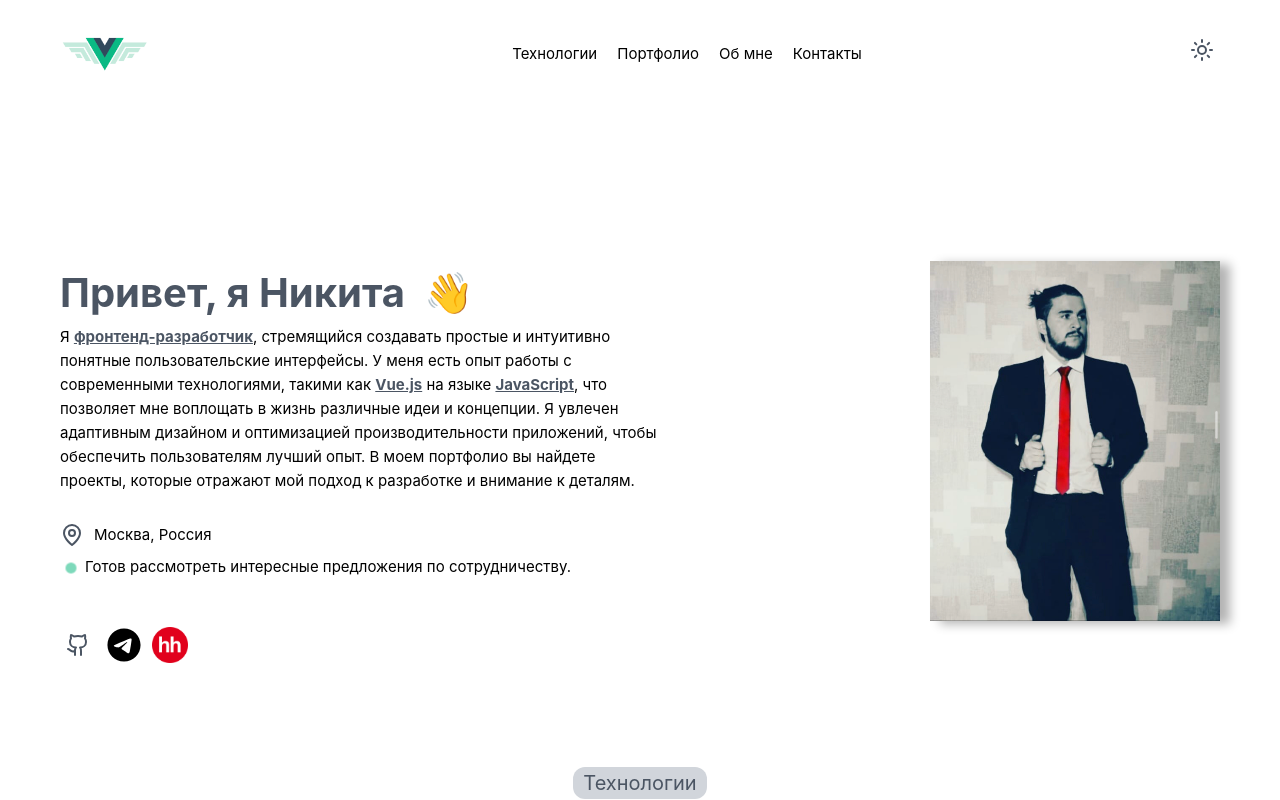
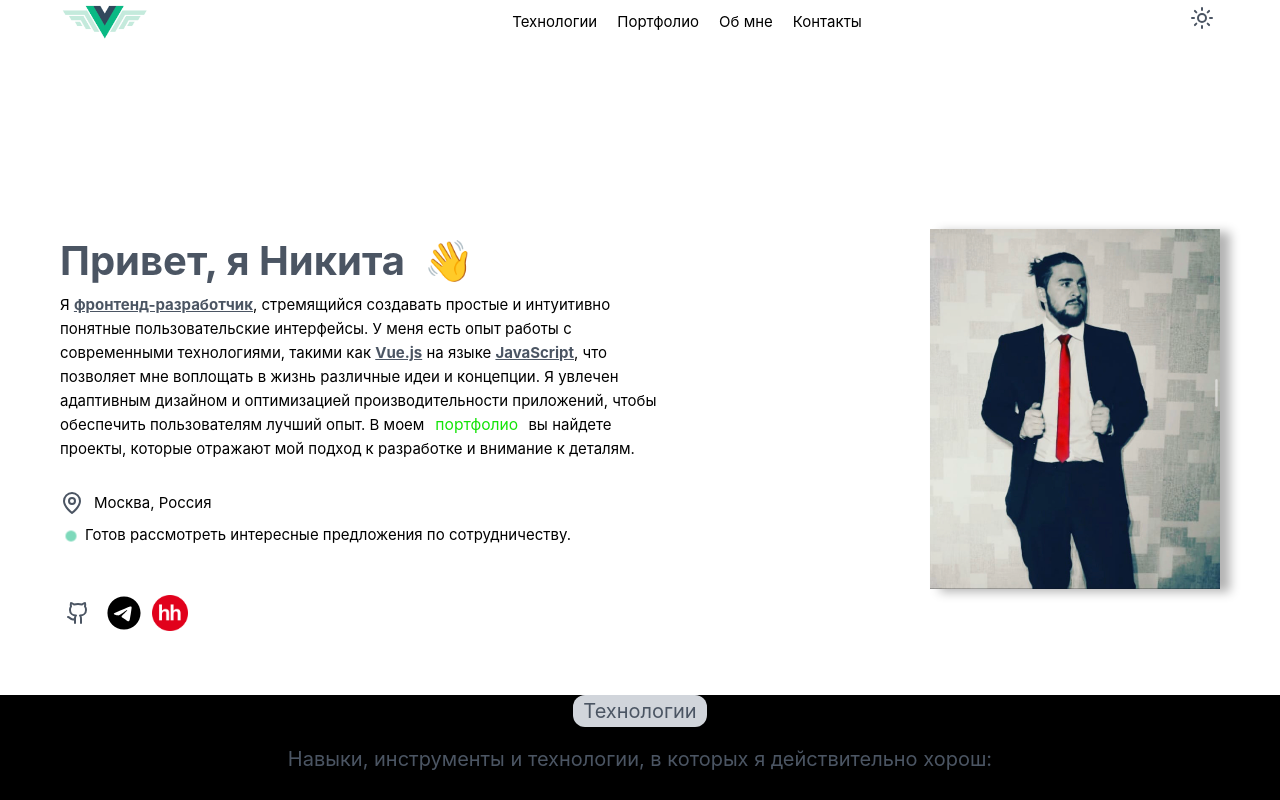
Before and after one commit to Yanikoo/portfolio-vue, a Vue app: page / in a window 1280 px wide. Shown: the top 800 px of the page. Built offline with nearby package versions, Linux system fonts and the light colour scheme.

Commit message:
перевоел в формат svg

```diff
--- a/src/assets/base.css
+++ b/src/assets/base.css
@@ -61,3 +61,7 @@ body {
   -webkit-font-smoothing: antialiased;
   -moz-osx-font-smoothing: grayscale;
 }
+
+html {
+  scroll-behavior: smooth;
+}
--- a/src/assets/main.css
+++ b/src/assets/main.css
@@ -2,9 +2,9 @@
 /* @import './variable.css'; */
 
 #app {
-  max-width: 1280px;
+  max-width: 100%;
   margin: 0 auto;
-  padding: 2rem;
+  padding: 0;
   font-weight: normal;
 }
 
--- a/src/components/AppHeader.vue
+++ b/src/components/AppHeader.vue
@@ -3,10 +3,10 @@
     <nav :class="['navbar', { 'dark-mode': isDarkMode }]">
       <img src="../assets/img/vuelog.png" alt="" width="90" height="40" />
       <ul class="navbar__list">
-        <li><a href="#">Технологии</a></li>
-        <li><a href="#">Портфолио</a></li>
-        <li><a href="#">Об мне</a></li>
-        <li><a href="#">Контакты</a></li>
+        <li><a href="#stack">Технологии</a></li>
+        <li><a href="#portfolio">Портфолио</a></li>
+        <li><a href="#section3">Об мне</a></li>
+        <li><a href="#section4">Контакты</a></li>
       </ul>
       <ThemeToggle @toggle-theme="toggleTheme" />
       <!-- Используйте ваш новый компонент -->
--- a/src/components/AppStack.vue
+++ b/src/components/AppStack.vue
@@ -1,5 +1,6 @@
 <template>
   <div class="container" id="stack">
+    <div class="container">
       <h2 class="container__title">Технологии</h2>
       <p class="container__text">
         Навыки, инструменты и технологии, в которых я действительно хорош:
@@ -352,6 +353,7 @@
         </div>
       </div>
     </div>
+  </div>
 </template>
 
 <script>
@@ -366,7 +368,7 @@ export default {}
   display: flex;
   flex-direction: column;
   align-items: center;
-  // background-color: black;
+  background-color: black;
   &__title {
     font-size: 20px;
     padding: 0 10px;
--- a/src/components/HeadrMain.vue
+++ b/src/components/HeadrMain.vue
@@ -10,8 +10,9 @@
         технологиями, такими как <span class="decorations">Vue.js</span> на языке
         <span class="decorations">JavaScript</span>, что позволяет мне воплощать в жизнь различные
         идеи и концепции. Я увлечен адаптивным дизайном и оптимизацией производительности
-        приложений, чтобы обеспечить пользователям лучший опыт. В моем <a href="">портфолио</a> вы
-        найдете проекты, которые отражают мой подход к разработке и внимание к деталям.
+        приложений, чтобы обеспечить пользователям лучший опыт. В моем
+        <span class="decorations2"><a href="#portfolio">портфолио</a></span> вы найдете проекты,
+        которые отражают мой подход к разработке и внимание к деталям.
       </p>
 
       <div class="container__location">
@@ -182,4 +183,41 @@ export default {}
     transform: scale(1.4);
   }
 }
+.decorations2 {
+  display: inline-block;
+  animation: pulse 1.5s infinite;
+  margin: 0 8px;
+}
+
+@keyframes pulse {
+  0% {
+    transform: scale(1);
+    color: #ff0000;
+  }
+  25% {
+    transform: scale(1.1);
+    color: #00ff00;
+  }
+  50% {
+    transform: scale(1);
+    color: #0000ff;
+  }
+  75% {
+    transform: scale(1.1);
+    color: #ff00ff;
+  }
+  100% {
+    transform: scale(1);
+    color: #ff0000;
+  }
+}
+
+.decorations2 a {
+  text-decoration: none;
+  transition: color 0.3s;
+}
+
+.decorations2 a:hover {
+  color: #ff0000;
+}
 </style>
```
Lines whose indentation alone changed are shown as unchanged.
